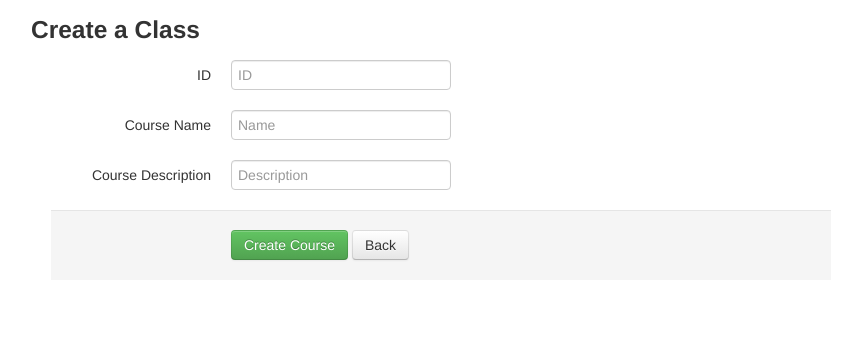
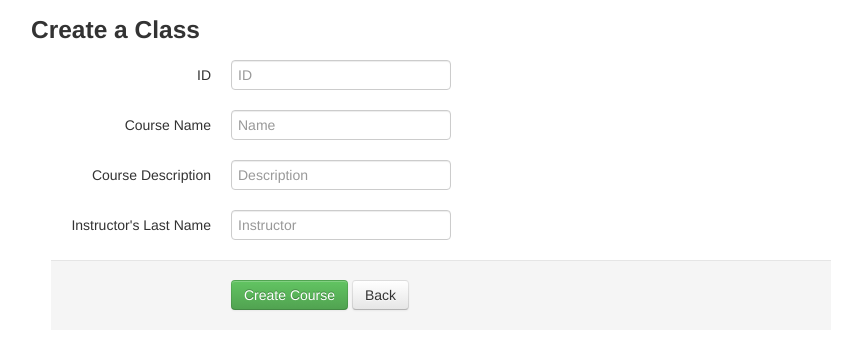
Before and after one commit to twfranck/CIS355_Project, a PHP site: page /course_create.php in a window 1280 px wide. Shown: the top 351 px of the page, without its empty margins (219-1081 px from the left). Run offline with PHP 8.4, Linux system fonts and the light colour scheme.

Commit message:
Update 1

```diff
--- a/course_create.php
+++ b/course_create.php
@@ -7,11 +7,13 @@
 		$idError = null;
 		$nameError = null;
 		$descriptionError = null;
+		$instructorError= null;
 
 		// keep track post values
 		$id = $_POST['course_id'];
 		$name = $_POST['course_name'];
 		$description = $_POST['course_description'];
+		$instructor = $_POST['course_instructor'];
 
 		// validate input
 		$valid = true;
@@ -30,13 +32,18 @@
 			$valid = false;
 		}
 
+		if (empty($instructor)) {
+			$instructorErrorError = 'Please enter an instructor';
+			$valid = false;
+		}
+
 		// insert data
 		if ($valid) {
 			$pdo = Database::connect();
 			$pdo->setAttribute(PDO::ATTR_ERRMODE, PDO::ERRMODE_EXCEPTION);
-			$sql = "INSERT INTO courses (course_id,course_name,course_description) values(?, ?, ?)";
+			$sql = "INSERT INTO courses (course_id,course_name,course_description, course_instructor) values(?, ?, ?,?)";
 			$q = $pdo->prepare($sql);
-			$q->execute(array($id,$name,$description));
+			$q->execute(array($id,$name,$description,$instructor));
 			Database::disconnect();
 			header("Location: courses.php");
 		}
@@ -88,6 +95,15 @@
 					      	<?php endif;?>
 					    </div>
 					  </div>
+					  <div class="control-group <?php echo !empty($instructorError)?'error':'';?>">
+					    <label class="control-label">Instructor's Last Name</label>
+					    <div class="controls">
+					      	<input name="course_instructor" type="text"  placeholder="Instructor" value="<?php echo !empty($instructor)?$instructor:'';?>">
+					      	<?php if (!empty($instructorError)): ?>
+					      		<span class="help-inline"><?php echo $instructorError;?></span>
+					      	<?php endif;?>
+					    </div>
+					  </div>
 					  <div class="form-actions">
 						  <button type="submit" class="btn btn-success">Create Course</button>
 						  <a class="btn" href="courses.php">Back</a>
--- a/courses.php
+++ b/courses.php
@@ -19,6 +19,7 @@
                           <th>Course ID</th>
                           <th>Course Name</th>
                           <th>Course Description</th>
+						  <th>Instructor</th>
                         </tr>
                       </thead>
                       <tbody>
@@ -31,6 +32,7 @@
                                    echo '<td>'. $row['course_id'] . '</td>';
                                    echo '<td>'. $row['course_name'] . '</td>';
                                    echo '<td>'. $row['course_description'] . '</td>';
+								   echo '<td>'. $row['course_instructor'] . '<td>';
                                    echo '<td width=250>';
                                    echo '<a class="btn" href="course_read.php?course_id='.$row['course_id'].'">Read</a>';
                                    echo '&nbsp;';
--- a/register.php
+++ b/register.php
@@ -27,7 +27,7 @@
 		if ($valid) {
 			$pdo = Database::connect();
 			$pdo->setAttribute(PDO::ATTR_ERRMODE, PDO::ERRMODE_EXCEPTION);
-			$sql = "INSERT INTO registration (course_id,instructor_id) values(?, ?)";
+			$sql = "INSERT INTO registration (course_id,instructor_id) SELECT courses.course_id, instructors.instructor_id FROM courses, instructors WHERE courses.course_id = ? AND instructors.last_name = ?";
 			$q = $pdo->prepare($sql);
 			$q->execute(array($id,$instructor));
 			Database::disconnect();
```
Also changed, not shown: course_read.php (+8 -0 lines), course_update.php (+19 -2 lines).
